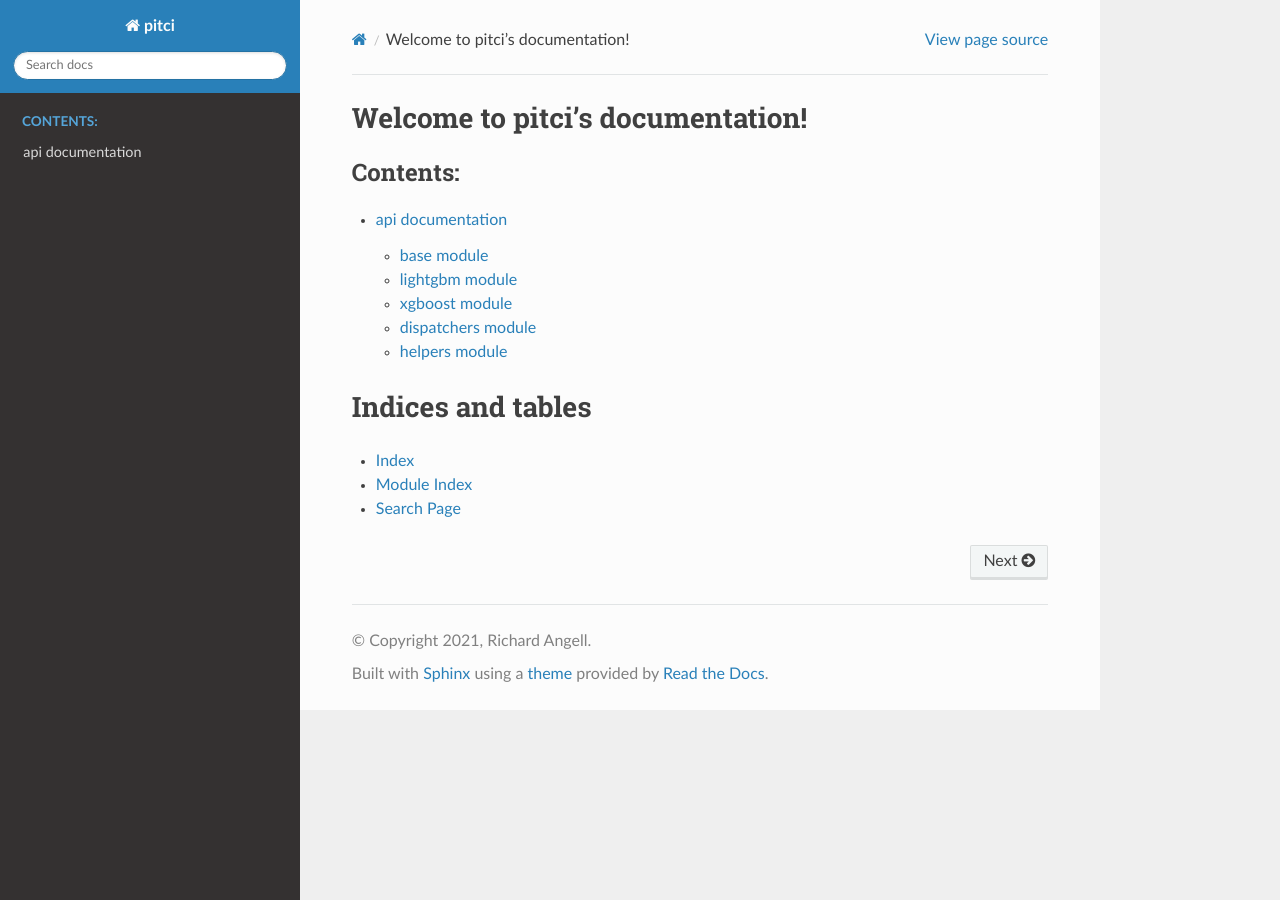
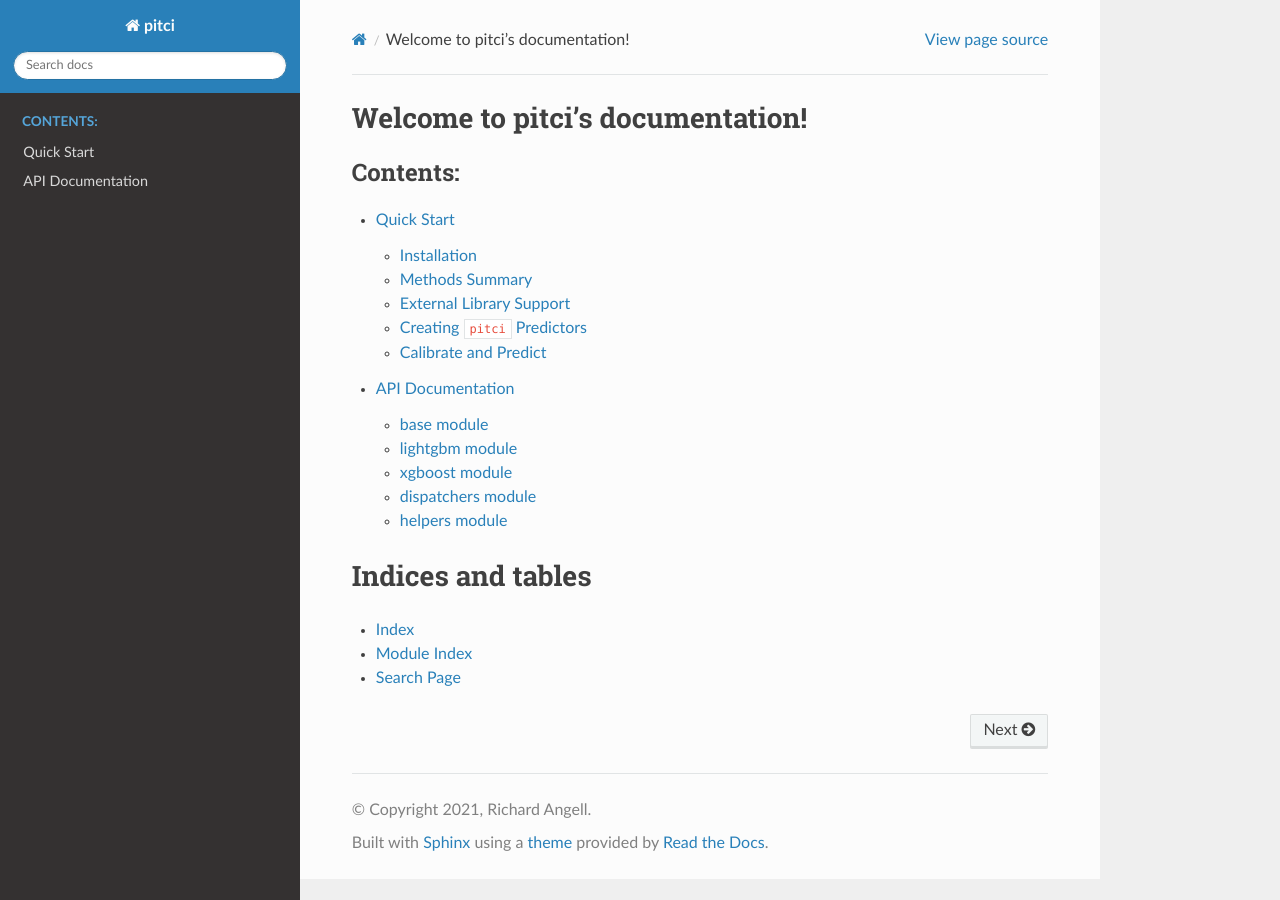
Before and after one commit to richardangell/pitci, a Sphinx documentation site: the page built from docs/source/index.rst, in a window 1280 px wide. Built offline with Sphinx 7.4.7 and the Read the Docs theme 2.0.0, drawn with Linux system fonts in a browser that asks for light colours; some of the changed lines change nothing that is shown.

Commit message:
add quick start page

```diff
--- a/docs/source/index.rst
+++ b/docs/source/index.rst
@@ -10,7 +10,8 @@
    :maxdepth: 2
    :caption: Contents:
 
-   api
+   Quick Start <quick-start>
+   API Documentation <api>
 
 Indices and tables
 ==================
--- /dev/null
+++ b/docs/source/quick-start.rst
@@ -0,0 +1,157 @@
+Quick Start
+====================
+
+Welcome to the quick start guide for ``pitci``!
+
+Installation
+--------------------
+
+The easiest way to get ``pitci`` is to install directly from ``pip``;
+
+   .. code::
+
+     pip install pitci
+
+Methods Summary
+--------------------
+
+``pitci`` allows the user to generate intervals about predictions when using tree based models.
+Conformal intervals are the underlying technqiue that make this possible. Inductive conformal
+intervals learn an expected interval width at a given confidence level (``alpha``) from a
+calibration dataset and then this interval is applied to new examples when making predictions.
+
+The above is the most basic conformal predictor implemented in ``pitci`` referred to as the
+``Absolute Error Conformal Predictor`` as it uses the absolute error between response and
+predictions on the caibration dataset as the set of values from which the baseline interval
+will be calculated by selecting the ``alpha`` quantile. The approach being if we see ``alpha`` %
+of the absolute errors on the calibration sample less than `x`; then we expect the unseen
+response to fall within plus or minus `x` of our predictions ``alpha`` % of the time going
+forwards. Note that this approach produces the same interval for every prediction, so may
+not be especially useful in practice.
+
+Instead we often want the prediction intervals to vary based off the input data. ``pitci``
+also implements scaled conformal intervals whereby the baseline intervals are shrunk
+if we have more confidence in a particular data item or prediction and widened if we have
+less confidence. The challenge is how to calculate these scaling factors that will allow
+the intervals to vary depending on the data.
+
+The ``Leaf Node Scaled Absolute Error`` predictors use the number of times leaf nodes in
+the trees were visited when making predictions as the basis for the scaling factors.
+Intuitively, we may expect to make better predictions for leaf nodes that had more data
+partitioned into them when building the underlying model than the leaf nodes that ended
+up with less data falling into them. Specicially ``pitci`` uses the number of times each
+leaf node for each tree was visited during building the underlying model, when a
+prediction is to be made the leaf nodes from each tree visited to make that prediction
+are identified and then the leaf node counts from training are looked up for each leaf
+node and summed across all trees. In order to make intervals shrink where we have more
+confidence the reciprocal of the total leaf node counts is used as the scaling factor
+i.e. larger leaf node count means a smaller scaling factor and hence a smaller interval
+when multiplied.
+
+The final type of conformal predictor implemented in ``pitci`` are the ``Split Leaf Node
+Scaled Absolute Error`` predictors. Here the data is split into bins according to the
+leaf node count scaling factors and each bin has a different baseline interval that is
+calibrated to the desired ``alpha`` level. This can be useful over and above the previous
+predictor type where for a given sample of data the prediction intervals produced as
+well calibrated at the ``alpha`` level. However if the data is subset then these subsets
+are no longer well calibrated at ``alpha``.
+
+External Library Support
+------------------------------
+
+Currently only certain libraries that implement tree based algorithms are supported by ``pitci``,
+the table below details which techniques are available for which model objects in which libraries;
+
+================= =============== ================================ ======================================
+Library           Absolute Error  Leaf Node Scaled Absolute Error  Split Leaf Node Scaled Absolute Error
+================= =============== ================================ ======================================
+xgboost.Booster   x               x                                x
+xgboost SKlearn   x               x
+lightgbm.Booster                  x                                x
+================= =============== ================================ ======================================
+
+The intention is to add support for more libraries in the future!
+
+Only certain objective functions are supported for each ``pitci`` predictor, these are checked
+when initialising the object.
+
+Creating ``pitci`` Predictors
+---------------------------------
+
+The easiest way to create the relevant ``pitci`` predictor object for your given model type is
+to use the dispatching functions, where ``model`` is the underlying model that the user has
+built using one of the supported libraries;
+
+   .. code::
+
+     pitci.get_absolute_error_conformal_predictor(model)
+
+for absolute error conformal predictors.
+
+   .. code::
+
+     pitci.get_leaf_node_scaled_conformal_predictor(model)
+
+for leaf node scaled absolute error conformal predictors.
+
+   .. code::
+
+     pitci.get_leaf_node_split_conformal_predictor(model)
+
+for split leaf node scaled absolute error conformal predictors.
+
+These functions will return the correct ``pitci`` predictor given the type of ``model``.
+
+If desired, the user can still find the right class from the relevant module (e.g.
+``pitci.xgboost`` or ``pitci.lightgbm``) and initialise it directly.
+
+Calibrate and Predict
+---------------------------------
+
+All the predictors implemented in ``pitci`` require calibration before they are ready
+to produce predictions with associated intervals.
+
+This means the user must run the ``calibrate`` method first, after initialising the
+``pitci`` predictor.
+
+When calibrating the user must specify the ``data`` to calibrate on, the ``response``
+values for the ``data`` and the ``alpha`` level of significance that the intervals
+should be calibrated at;
+
+   .. code::
+
+     pitci_predictor = pitci.get_absolute_error_conformal_predictor(model)
+     pitci_predictor.calibrate(
+         data=data, response=response, alpha=alpha
+     )
+
+When calibrating a ``pitci`` predictor that uses leaf node scaling, the user has the
+option to pass another dataset in the ``train_data`` argument. If used, this should
+be the same dataset as was used to train the underlying ``model``. This ``train_data``
+is used to calibrate the leaf node counts, but not the baseline interval width or widths.
+The reason for this is that calibration of the leaf node counts does not need to be
+done on a separate sample, like calibrating the baseline intervals. The leaf node count
+visits should ideally come from the training of the model but the underlying modelling
+libraries may not record this information.
+
+   .. code::
+
+     pitci_predictor = pitci.get_leaf_node_scaled_conformal_predictor(model)
+     pitci_predictor.calibrate(
+         data=data, response=response, alpha=alpha, train_data=train_data
+     )
+
+The ``pitci`` predictors all implement a method called ``predict_with_interval`` which
+produces predictions from the underlying model along with prediction intervals using
+relevent conformal intervals technique.
+
+The only item that the user needs to pass to ``predict_with_interval`` is the ``data``
+to predict on;
+
+   .. code::
+
+     pitci_predictor.predict_with_interval(data)
+
+The output from ``predict_with_interval`` will be an array of shape n x 3 where the
+first column are the lower prediction intervals, the second column are the predictions
+from the underlying model and the third column are the upper prediction intervals.
```
